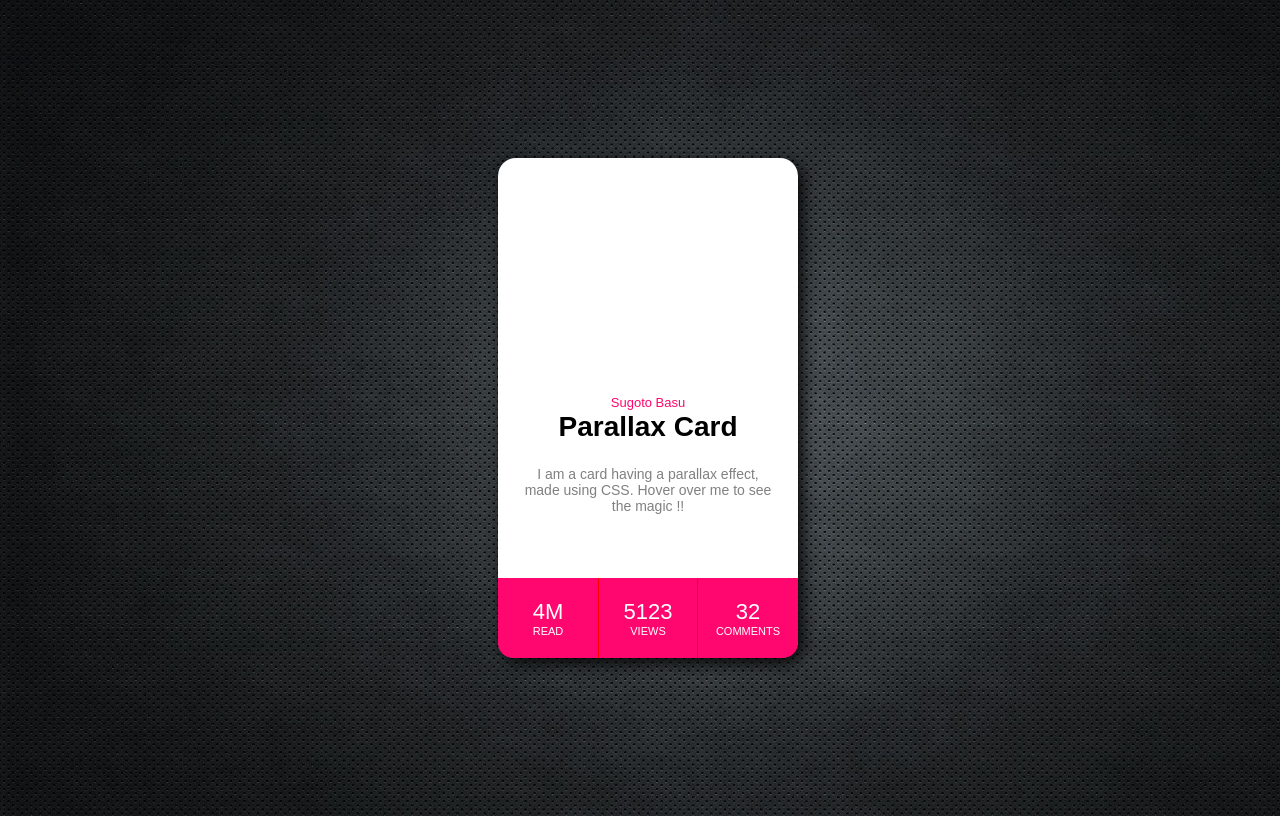
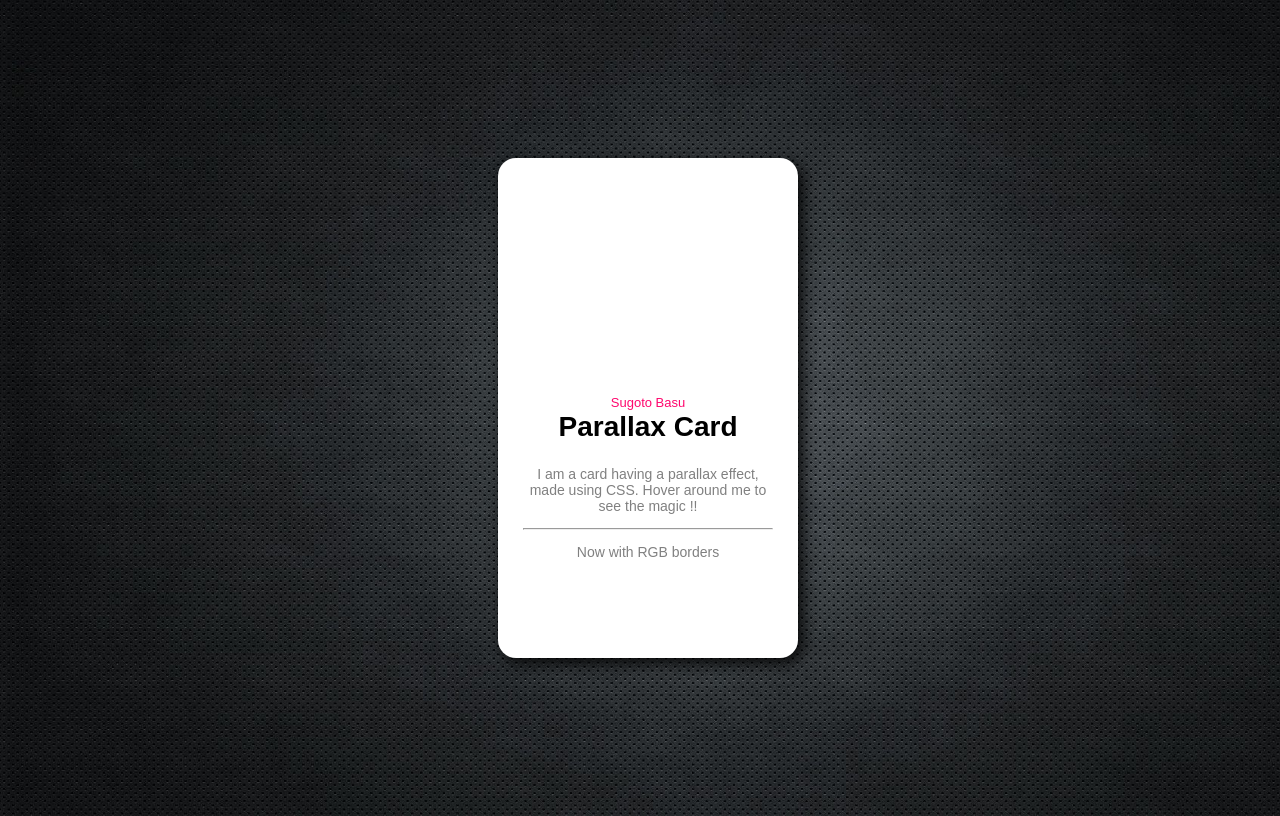
Before and after one commit to Sugoto/3d-parallax-cards, a plain HTML site: page index.html in a window 1280 px wide. Drawn offline with Linux system fonts and the light colour scheme; a web font is replaced by a local one.

```diff
--- a/index.html
+++ b/index.html
@@ -16,29 +16,17 @@
   </head>
 
   <body>
-    <div class="card" data-tilt data-tilt-glare data-tilt-max-glare="0.6">
+    <div class="card rgb" data-tilt data-tilt-glare data-tilt-max-glare="0.2">
       <div class="card-image"></div>
       <div class="card-text">
         <span class="date">Sugoto Basu</span>
         <h2>Parallax Card</h2>
         <p>
-          I am a card having a parallax effect, made using CSS. Hover over me to
-          see the magic !!
+          I am a card having a parallax effect, made using CSS. Hover around me
+          to see the magic !!
         </p>
-      </div>
-      <div class="card-stats">
-        <div class="stat">
-          <div class="value">4M</div>
-          <div class="type">read</div>
-        </div>
-        <div class="stat border">
-          <div class="value">5123</div>
-          <div class="type">views</div>
-        </div>
-        <div class="stat">
-          <div class="value">32</div>
-          <div class="type">comments</div>
-        </div>
+        <hr>
+        <p>Now with RGB borders</p>
       </div>
     </div>
     <script type="text/javascript" src="vanilla-tilt.js"></script>
```
